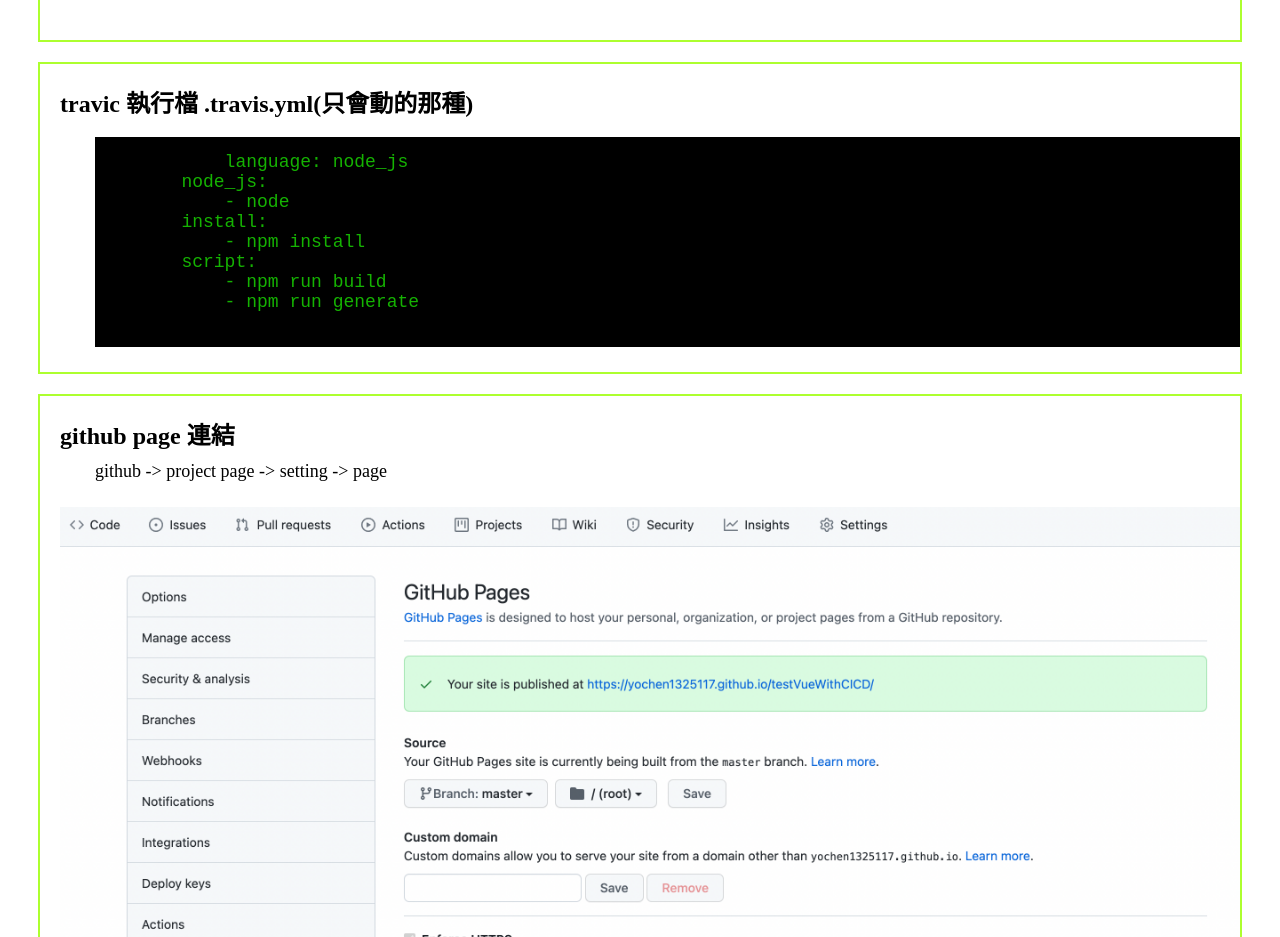
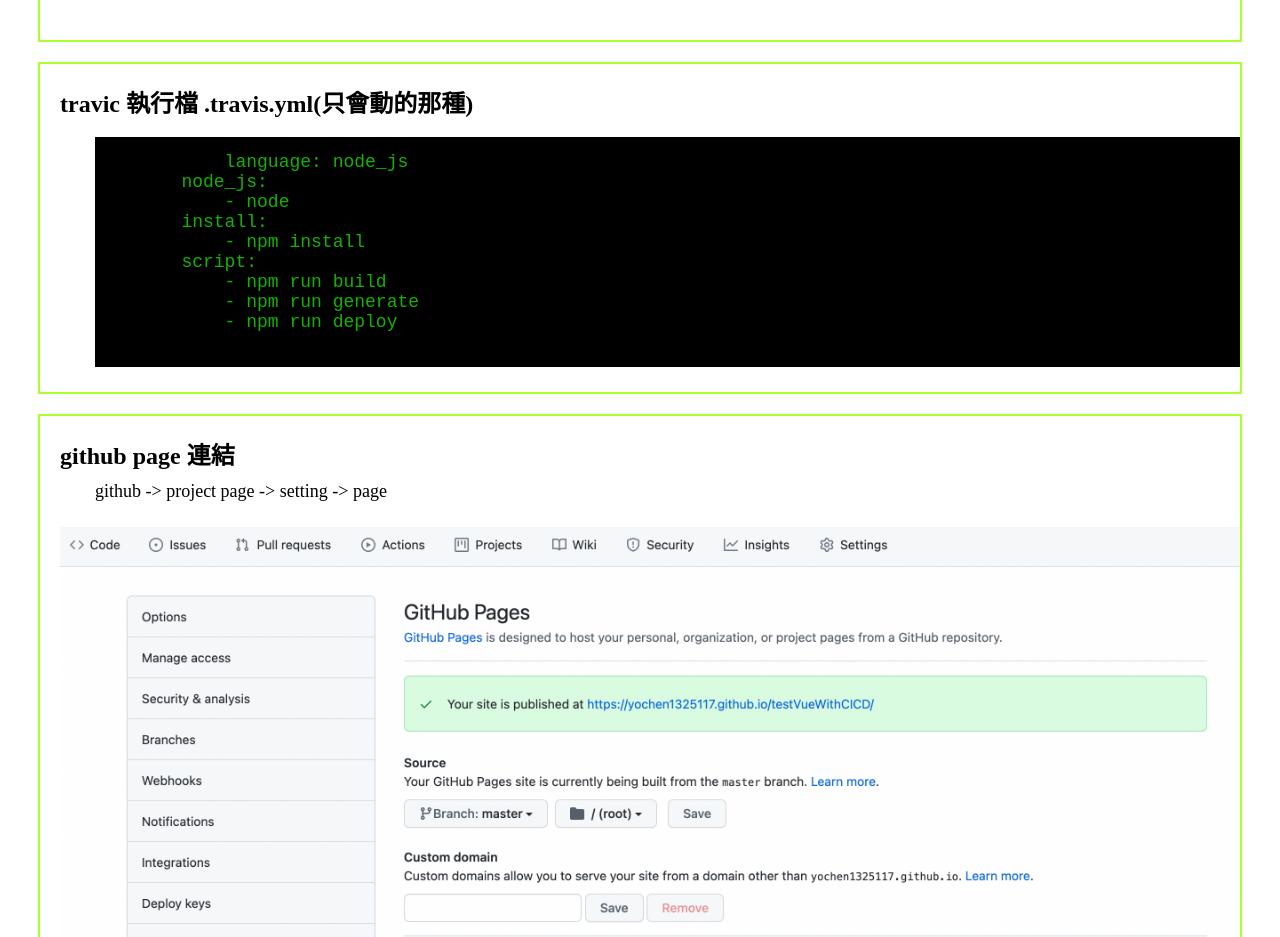
Before and after one commit to yochen1325117/testVueWithCICD, a Nuxt app: page /createProjectNote in a window 1280 px wide. Shown: the part 1040-1977 px from the top of the page. Built offline with nearby package versions, Linux system fonts and the light colour scheme.

Commit message:
push new

```diff
--- a/pages/createProjectNote.vue
+++ b/pages/createProjectNote.vue
@@ -22,6 +22,7 @@
         script:
             - npm run build
             - npm run generate
+            - npm run deploy
         </pre>
       </p>
     </div>
```
